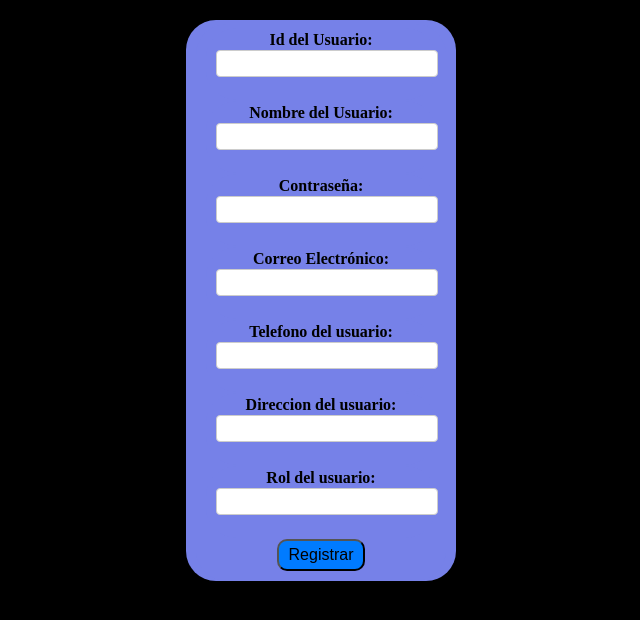
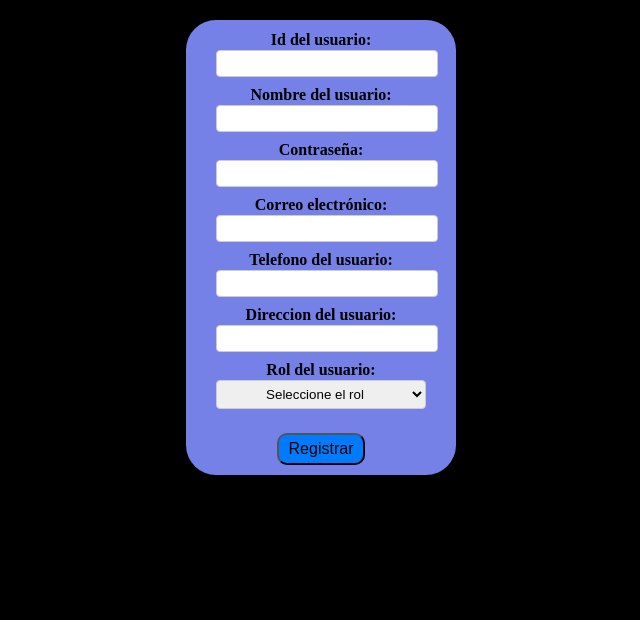
Before and after one commit to DiegoMartinez2094/Biblioteca_react, a React (Vite) app: page / in a window 1280 px wide. Shown: the top 620 px of the page, without its empty margins (319-959 px from the left). Built offline with nearby package versions, Linux system fonts and the light colour scheme.

Commit message:
feat: :sparkles: Data valitation
implementation of data validation in the user collection

```diff
--- a/src/Components/login/registro.jsx
+++ b/src/Components/login/registro.jsx
@@ -14,7 +14,13 @@ export default function RegistroForm() {
   const [Role, setRole] = useState('');
 
   const onUser_idChange = (e) => {
-    setUser_id(e.target.value);
+
+    const numericValue = parseInt(e.target.value);  // Intentar convertir el valor de User_id en un número
+    if (!isNaN(numericValue)) { // Verificar si la conversión fue exitosa
+      setUser_id(numericValue); // Almacena el valor como número
+    } else {
+      setUser_id(''); // Establece el valor como cadena vacía si no es un número válido
+    }
   };
   const onUser_nameChange = (e) => {
     setUser_name(e.target.value);
@@ -37,18 +43,42 @@ export default function RegistroForm() {
 
 
   const onRegistroClick = async () => {
+    if (isNaN(User_id)) {  // Validar que User_id sea un número
+      alert('El ID debe ser un número.');
+      return;
+    }
+    if (!User_id || !User_name || !Password || !Email || !Phone || !Address || !Role) {    // Validar que todos los campos estén llenos
+      alert('Por favor, complete todos los campos.');
+      return;
+    }
+
+
     try {
+      // Verificar si el correo electrónico ya está registrado
+      const emailExistsResponse = await fetch('http://127.10.10.10:5000/api/verificarEmail', {
+        method: 'POST',
+        headers: {
+          'Content-Type': 'application/json',
+        },
+        body: JSON.stringify({ Email }),
+      });
+
+      if (emailExistsResponse.status === 200) {
+        // El correo electrónico ya está registrado
+        alert('Credenciales registradas anteriormente');
+        return;
+      }
+
+      // Continuar con el registro si el correo electrónico no existe
       const response = await fetch('http://127.10.10.10:5000/api/registrar', {
         method: 'POST',
         headers: {
           'Content-Type': 'application/json',
         },
-        body: JSON.stringify({ User_id, User_name, Password, Email, Phone, Address, Role   }),
+        body: JSON.stringify({ User_id, User_name, Password, Email, Phone, Address, Role }),
       });
 
       if (response.status === 201) {
-        // Registro exitoso, puedes redirigir o mostrar un mensaje de éxito
-        console.log('Usuario registrado correctamente');
         alert('Usuario registrado correctamente');
 
         // Limpiar los campos después del registro exitoso
@@ -59,11 +89,10 @@ export default function RegistroForm() {
         setPhone('');
         setAddress('');
         setRole('');
-
       } else {
         // Manejar errores aquí
         console.error('Error al registrar usuario registro.jsx');
-        alert('credenciales registradas anteriormente');
+        alert('Se produjo un error en el registro.');
         setUser_id('');
         setUser_name('');
         setEmail('');
@@ -77,10 +106,11 @@ export default function RegistroForm() {
     }
   };
 
+
   return (
     <div>
         <div>
-        <label htmlFor="User_id">Id del Usuario: </label>
+        <label htmlFor="User_id">Id del usuario: </label>
         <input
           type="text"
           id="User_id"
@@ -88,10 +118,9 @@ export default function RegistroForm() {
           onChange={onUser_idChange}
           value={User_id}
         />
-        <br/><br/>
       </div>
       <div>
-        <label htmlFor="User_name">Nombre del Usuario: </label>
+        <label htmlFor="User_name">Nombre del usuario: </label>
         <input
           type="text"
           id="User_name"
@@ -99,7 +128,6 @@ export default function RegistroForm() {
           onChange={onUser_nameChange}
           value={User_name}
         />
-        <br/><br/>
       </div>
       <div>
         <label htmlFor="Password">Contraseña: </label>
@@ -110,10 +138,9 @@ export default function RegistroForm() {
           onChange={onPasswordChange}
           value={Password}
         />
-        <br/><br/>
       </div>
       <div>
-        <label htmlFor="Email">Correo Electrónico: </label>
+        <label htmlFor="Email">Correo electrónico: </label>
         <input
           type="text"
           id="Email"
@@ -121,7 +148,6 @@ export default function RegistroForm() {
           onChange={onEmailChange}
           value={Email}
         />
-        <br/><br/>
       </div>
 
       <div>
@@ -133,7 +159,7 @@ export default function RegistroForm() {
           onChange={onPhoneChange}
           value={Phone}
         />
-        <br/><br/>
+
       </div>
       <div>
         <label htmlFor="Address">Direccion del usuario: </label>
@@ -144,17 +170,21 @@ export default function RegistroForm() {
           onChange={onAddressChange}
           value={Address}
         />
-        <br/><br/>
+
       </div>
       <div>
         <label htmlFor="Role">Rol del usuario: </label>
-        <input
-          type="text"
-          id="Role"
-          name="Role"
-          onChange={onRoleChange}
-          value={Role}
-        />
+        <select
+  id="Role"
+  name="Role"
+  onChange={onRoleChange}
+  value={Role}
+>
+  <option value="">Seleccione el rol</option>
+  <option value="administrador">Administrador</option>
+  <option value="trabajador">Trabajador</option>
+  <option value="usuario">Usuario</option>
+</select>
         <br/><br/>
       </div>
       <button onClick={onRegistroClick}>Registrar</button>
```
Also changed, not shown: 1 other file (tests, documents, lock files or other folders).
